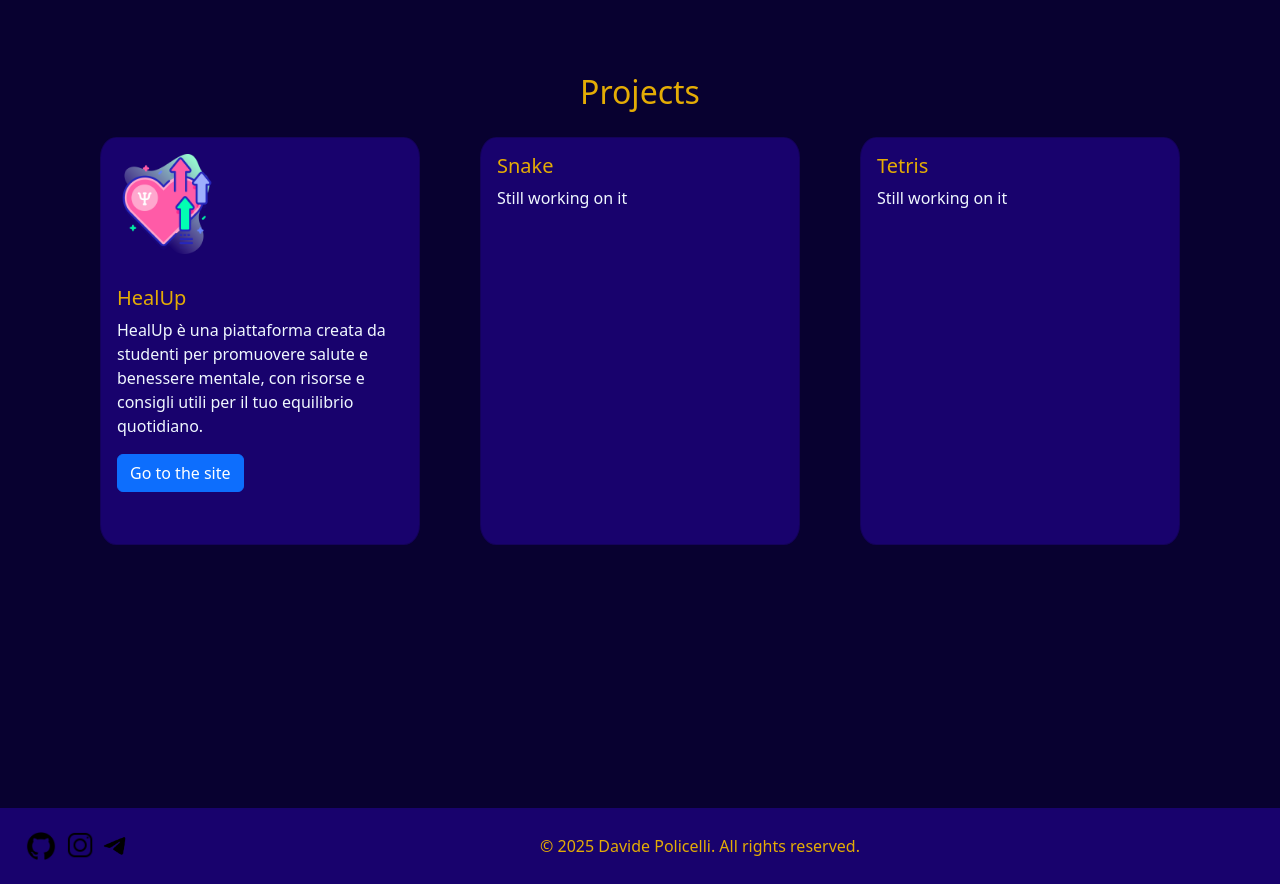
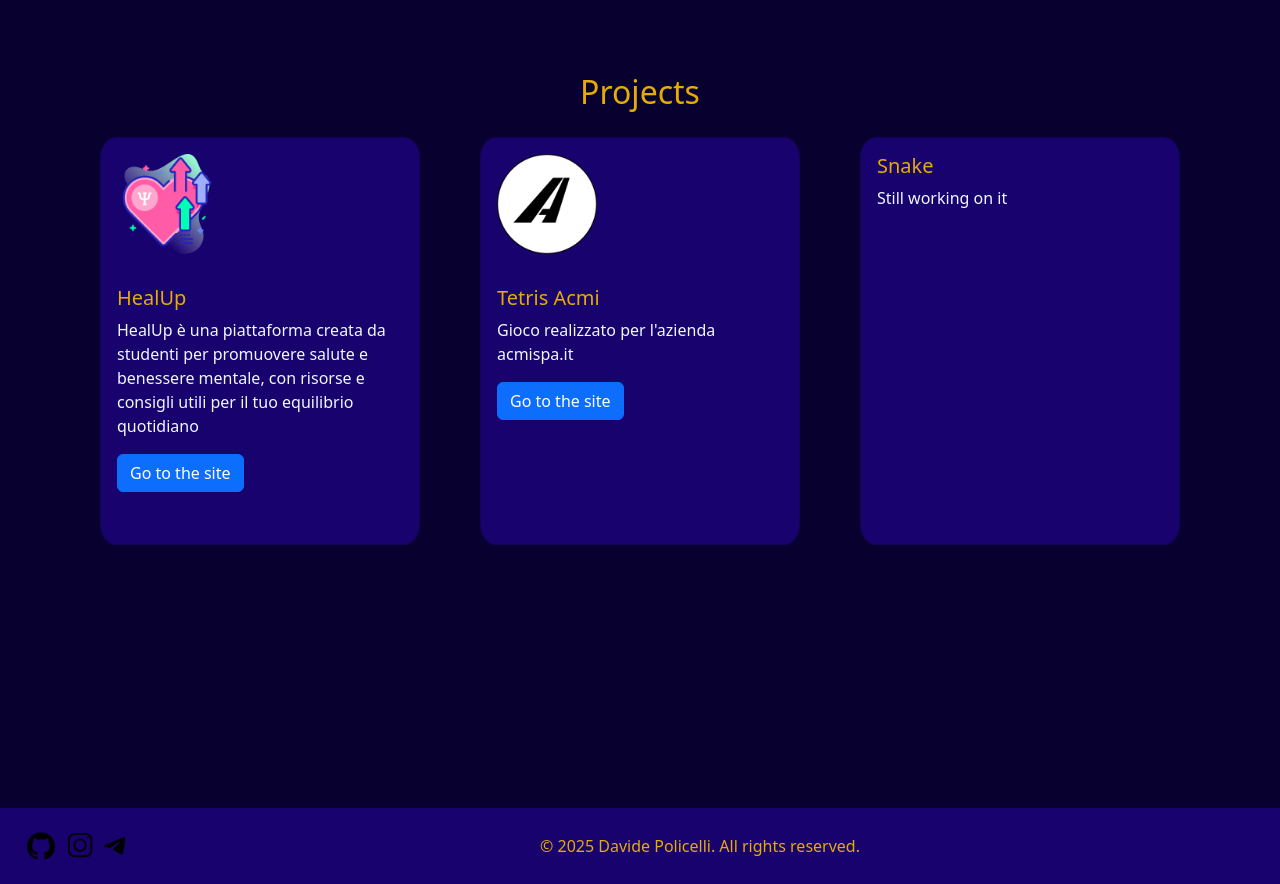
Before and after one commit to ThisDavide/Sito-personale, a plain HTML site: page VSC/SitoPersonale/index.html in a window 1280 px wide. Shown: the part 1560-2444 px from the top of the page. Drawn offline with nearby package versions, Linux system fonts and the light colour scheme.

Commit message:
aggiunta tetris

```diff
--- a/VSC/SitoPersonale/index.html
+++ b/VSC/SitoPersonale/index.html
@@ -1,5 +1,6 @@
 <!doctype html>
 <html lang="en">
+
 <head>
     <meta charset="utf-8">
     <meta name="viewport" content="width=device-width, initial-scale=1">
@@ -9,9 +10,11 @@
     <!-- Link css -->
     <link rel="stylesheet" href="style.css">
     <!-- Link Bootstrap -->
-        <link href="https://cdn.jsdelivr.net/npm/bootstrap@5.3.6/dist/css/bootstrap.min.css" rel="stylesheet" integrity="sha384-4Q6Gf2aSP4eDXB8Miphtr37CMZZQ5oXLH2yaXMJ2w8e2ZtHTl7GptT4jmndRuHDT" crossorigin="anonymous">
+    <link href="https://cdn.jsdelivr.net/npm/bootstrap@5.3.6/dist/css/bootstrap.min.css" rel="stylesheet"
+        integrity="sha384-4Q6Gf2aSP4eDXB8Miphtr37CMZZQ5oXLH2yaXMJ2w8e2ZtHTl7GptT4jmndRuHDT" crossorigin="anonymous">
     <script src="https://cdn.jsdelivr.net/npm/bootstrap@5.3.3/dist/js/bootstrap.bundle.min.js"></script>
 </head>
+
 <body>
     <!-- Particles.js -->
     <div id="particles-js"></div>
@@ -63,8 +66,19 @@
                         <img src="./img/heart.png" class="card-img-top" alt="">
                         <div class="card-body">
                             <h5 class="card-title">HealUp</h5>
-                                <p class="card-text">HealUp è una piattaforma creata da studenti per promuovere salute e benessere mentale, con risorse e consigli utili per il tuo equilibrio quotidiano.</p>
+                            <p class="card-text">HealUp è una piattaforma creata da studenti per promuovere salute e
+                                benessere mentale, con risorse e consigli utili per il tuo equilibrio quotidiano</p>
                             <a href="https://heal-up.netlify.app/" class="btn btn-primary">Go to the site</a>
+                        </div>
+                    </div>
+                </div>
+                <div class="col-12 col-lg-4 mb-4 d-flex justify-content-center">
+                    <div class="card h-100">
+                        <img src="./img/logoA.png" class="card-img-top" alt="">
+                        <div class="card-body">
+                            <h5 class="card-title">Tetris Acmi</h5>
+                            <p class="card-text">Gioco realizzato per l'azienda <a id="LinkAcmispa" href="https:\\acmispa.it">acmispa.it</a></p>
+                            <a href="https://tetrisacmiprova.netlify.app/" class="btn btn-primary">Go to the site</a>
                         </div>
                     </div>
                 </div>
@@ -77,15 +91,7 @@
                         </div>
                     </div>
                 </div>
-                    <div class="col-12 col-lg-4 mb-4 d-flex justify-content-center">
-                        <div class="card h-100">
-                            <div class="card-body">
-                                <h5 class="card-title">Tetris</h5>
-                                <p class="card-text">Still working on it</p>
-                                <!--a href="" class="btn btn-primary">Go to the site</a-->
-                            </div>
-                        </div>
-                    </div>
+
             </div>
         </div>
     </main>
@@ -93,9 +99,12 @@
     <!-- footer -->
     <footer class="bg-gray-800 text-center text-lg-start">
         <div class="text-center p-3 text-dark" style="display: flex; align-items: center;">
-                <a id="LinkGitHUB" href="https://github.com/ThisDavide/"><img id="imgGitHUB" src="./img/GitHub-Symbol.png" alt="GitHUB"></a>
-                <a id="LinkInstragram" href="https://www.instagram.com/davi.pollice/"><img id="imgInstagram" src="./img/instagram.png" alt="Instagram"></a>
-                <a id="LinkTelegram" href="https://web.telegram.org/k/"><img id="imgTelegram" src="./img/Telegram4.png" alt="Telegram"></a>
+            <a id="LinkGitHUB" href="https://github.com/ThisDavide/"><img id="imgGitHUB" src="./img/GitHub-Symbol.png"
+                    alt="GitHUB"></a>
+            <a id="LinkInstragram" href="https://www.instagram.com/davi.pollice/"><img id="imgInstagram"
+                    src="./img/instagram.png" alt="Instagram"></a>
+            <a id="LinkTelegram" href="https://web.telegram.org/k/"><img id="imgTelegram" src="./img/Telegram4.png"
+                    alt="Telegram"></a>
             <p id="footerText"> &copy; <span id="annoCorrente"></span> Davide Policelli. All rights reserved.</p>
         </div>
     </footer>
@@ -106,9 +115,10 @@
 
     <!-- carica il file JSON -->
     <script>
-        particlesJS.load('particles-js', 'particles.json', function() {
+        particlesJS.load('particles-js', 'particles.json', function () {
             console.log('particles.js loaded - callback');
         });
     </script>
 </body>
+
 </html>
--- a/VSC/SitoPersonale/style.css
+++ b/VSC/SitoPersonale/style.css
@@ -142,6 +142,10 @@ main {
     text-decoration: none !important;
     color: black !important;
 }
+#LinkAcmispa {
+    text-decoration: none !important;
+    color: aliceblue !important;
+}
 #imgGitHUB{
     width: 50px;
     display: inline-block;
```
Also changed, not shown: VSC/SitoPersonale/img/logoA.png (added). Lines whose indentation alone changed are shown as unchanged.
